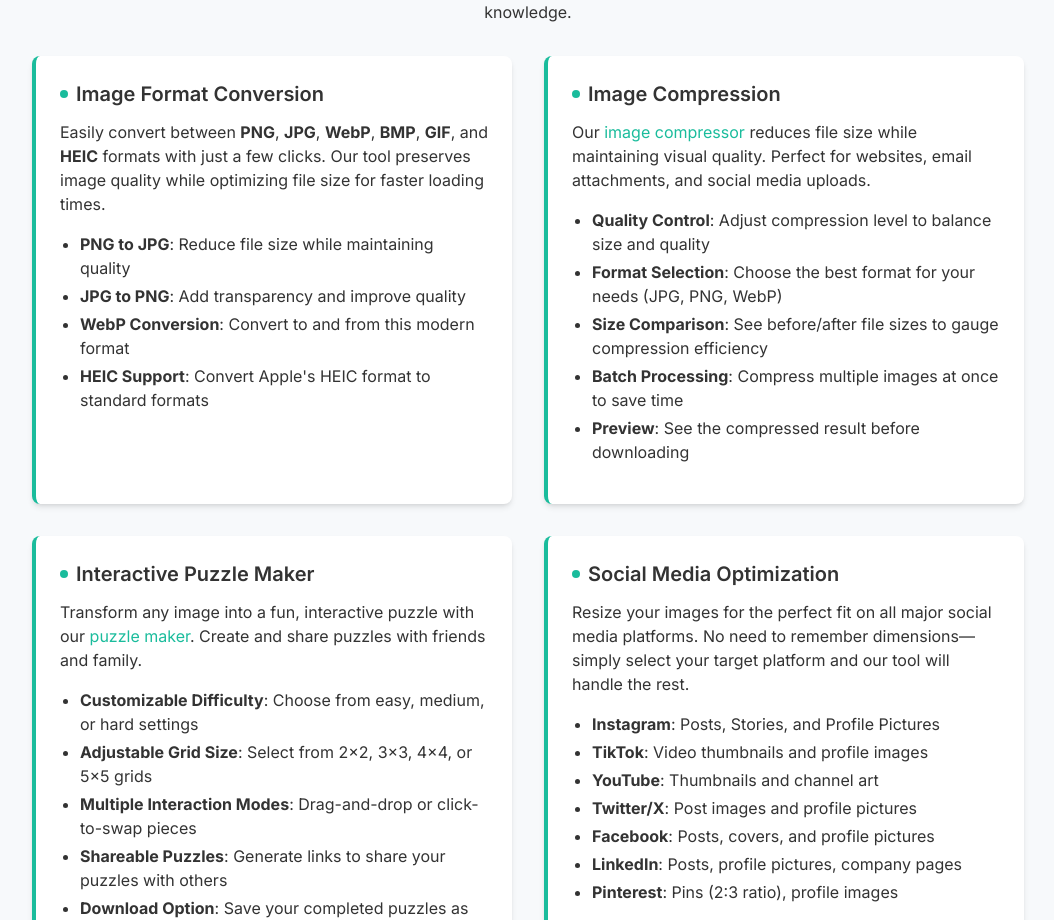
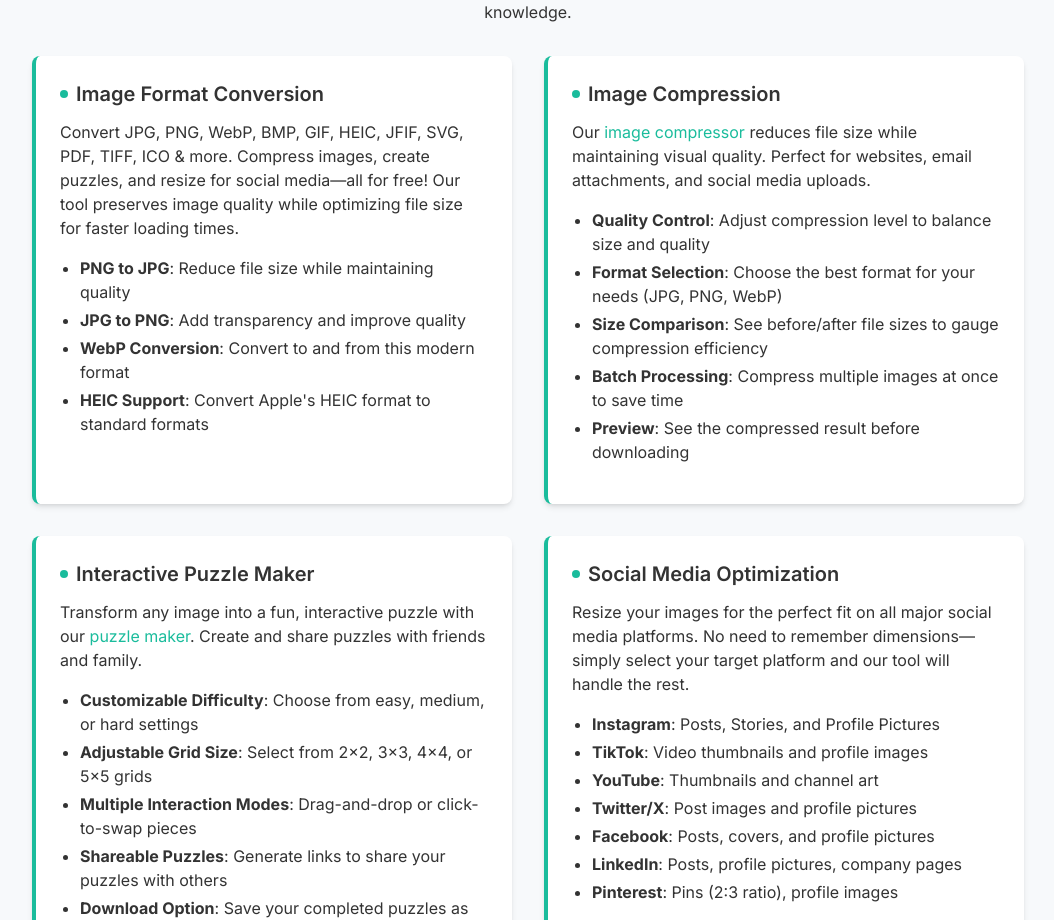
Before and after one commit to bilyv/ConvertImageFast, a React (Vite) app: page / in a window 1280 px wide. Shown: the part 2061-2981 px from the top of the page, without its empty margins (112-1166 px from the left). Built offline with nearby package versions, Linux system fonts and the light colour scheme.

Commit message:
added some adjustions

```diff
--- a/src/pages/Index.tsx
+++ b/src/pages/Index.tsx
@@ -251,7 +251,7 @@
                 Image Format Conversion
               </h3>
               <p className="mb-4">
-                Easily convert between <strong>PNG</strong>, <strong>JPG</strong>, <strong>WebP</strong>, <strong>BMP</strong>, <strong>GIF</strong>, and <strong>HEIC</strong> formats with just a few clicks.
+                Convert JPG, PNG, WebP, BMP, GIF, HEIC, JFIF, SVG, PDF, TIFF, ICO & more. Compress images, create puzzles, and resize for social media—all for free!
                 Our tool preserves image quality while optimizing file size for faster loading times.
               </p>
               <ul className="list-disc pl-5 mb-4 space-y-1">
```
